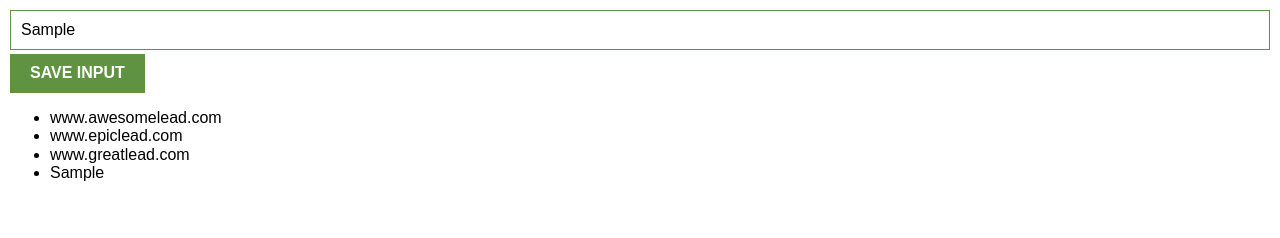
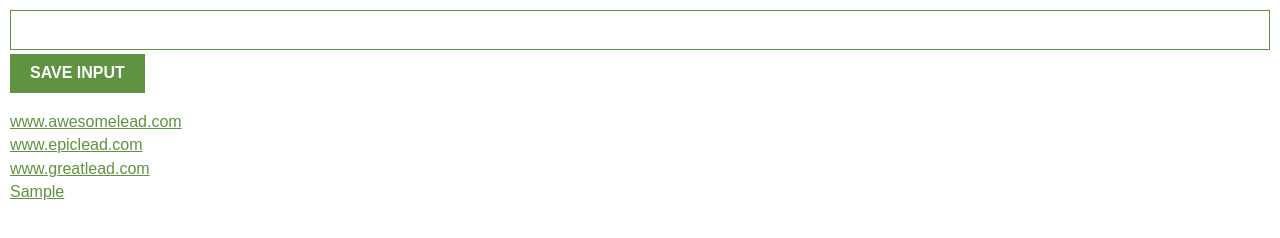
Before and after one commit to urivat/ExtensionChrome, a plain HTML site: page index.html in a window 1280 px wide. Both pictures are taken after typing "Sample" into the empty fields and a click on the button "SAVE INPUT". Drawn offline with nearby package versions, Linux system fonts and the light colour scheme.

Commit message:
added styling to the list items and upgraded from string in to string template in function

```diff
--- a/index.css
+++ b/index.css
@@ -19,3 +19,17 @@ button {
     border: none;
     font-weight: bold;
 }
+
+ul {
+    margin-top: 20px;
+    list-style: none;
+    padding-left: 0;
+}
+
+li {
+    margin-top: 5px;
+}
+
+a {
+    color: #5f9341;
+}
--- a/index.js
+++ b/index.js
@@ -6,13 +6,18 @@ const ulEl =  document.getElementById('ul-el')
 
 inputBtn.addEventListener("click", function() {
     myLeads.push(inputEl.value)
+    inputEl.value = ""
     renderLeads()
 })
 function renderLeads(){
     let listItems = ""
     for ( let i = 0; i < myLeads.length ; i++){
 
-       listItems +=  "<li>" + myLeads[i]+ "</li>"
+       listItems +=  `
+            <li>
+                    <a href=${myLeads[i]}> ${myLeads[i]}</a>
+            </li>
+            `
     }
     ulEl.innerHTML = listItems
 }
```
Also changed, not shown: icon.png (added).
